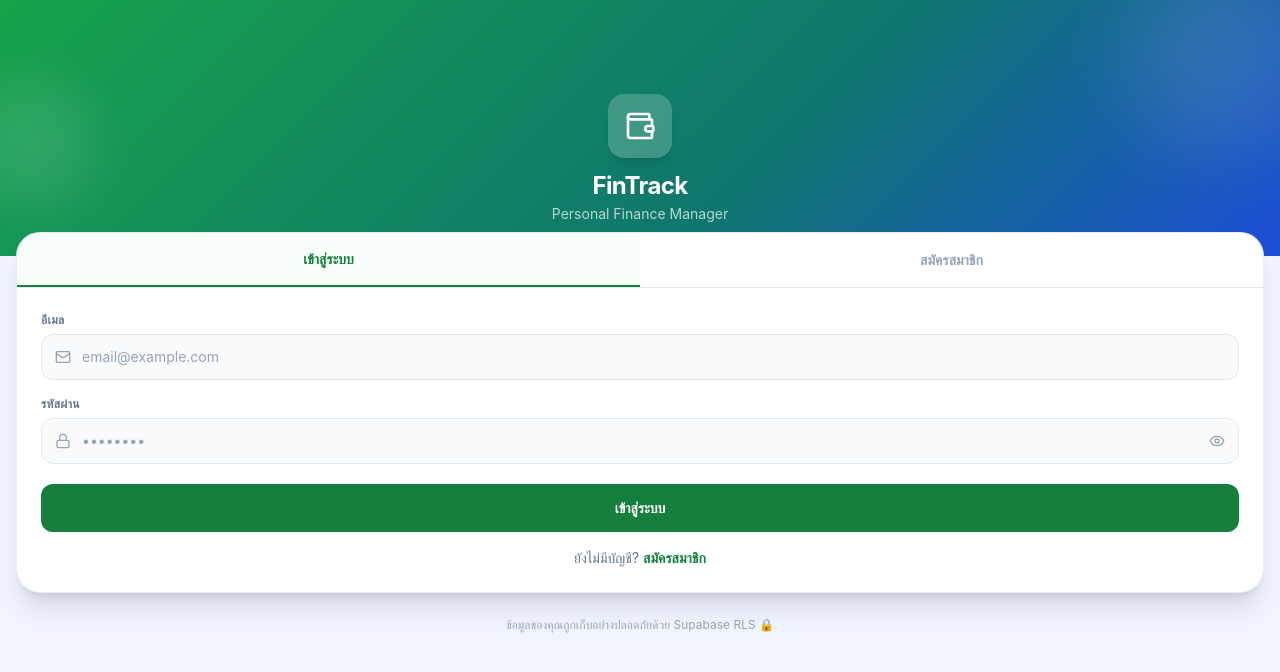
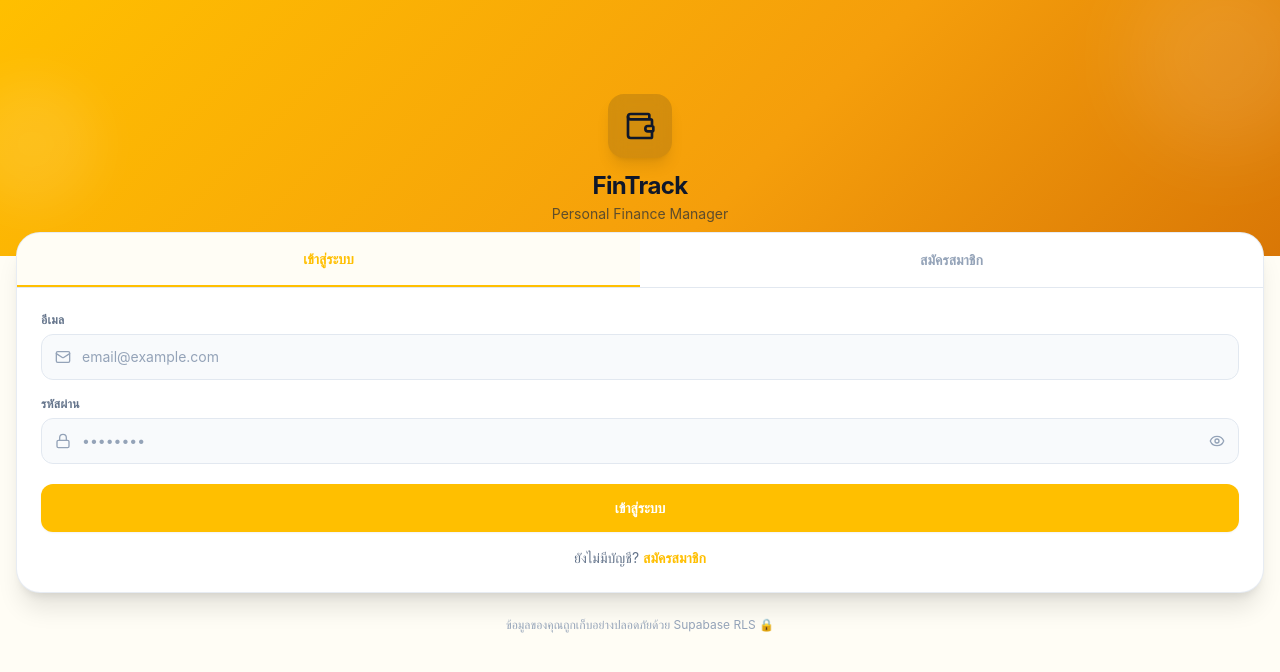
Before and after one commit to mootheera00-cmd/FinTrack, a React (Vite) app: page / in a window 1280 px wide. Shown: the top 672 px of the page. Built offline with nearby package versions, Linux system fonts and the light colour scheme; no server answers.

Commit message:
chore: change primary color to #FFBF00 amber gold

```diff
--- a/src/components/ui/Button.tsx
+++ b/src/components/ui/Button.tsx
@@ -13,7 +13,7 @@
 }
 
 const VARIANT_CLASSES: Record<ButtonVariant, string> = {
-  primary:     'bg-brand-500 hover:bg-brand-600 text-white active:bg-brand-700',
+  primary:     'bg-brand-500 hover:bg-brand-600 text-slate-900 active:bg-brand-600',
   secondary:   'bg-slate-100 hover:bg-slate-200 text-slate-700 border border-slate-200',
   ghost:       'bg-transparent hover:bg-slate-100 text-slate-600',
   destructive: 'bg-rose-50 hover:bg-rose-100 text-rose-600 border border-rose-200',
--- a/src/index.css
+++ b/src/index.css
@@ -13,7 +13,7 @@
 
   html {
     /* Prevent elastic scroll bounce revealing white on iOS */
-    background-color: #f0f4ff;
+    background-color: #fffdf5;
     /* Smooth scrolling on iOS */
     -webkit-overflow-scrolling: touch;
   }
--- a/src/pages/AuthPage.tsx
+++ b/src/pages/AuthPage.tsx
@@ -68,7 +68,7 @@
       {/* Top gradient decoration */}
       <div
         className="h-64 flex-shrink-0 flex flex-col items-center justify-end pb-8"
-        style={{ background: 'linear-gradient(135deg, #16a34a 0%, #0f766e 60%, #1d4ed8 100%)' }}
+        style={{ background: 'linear-gradient(135deg, #FFBF00 0%, #f59e0b 60%, #d97706 100%)' }}
       >
         {/* Decorative blobs */}
         <div className="absolute top-0 left-0 w-full h-64 overflow-hidden pointer-events-none">
@@ -78,12 +78,12 @@
 
         {/* Logo */}
         <div className="relative flex flex-col items-center gap-3">
-          <div className="w-16 h-16 bg-white/20 backdrop-blur rounded-2xl flex items-center justify-center shadow-lg">
-            <Wallet size={32} className="text-white" />
+          <div className="w-16 h-16 bg-slate-900/15 backdrop-blur rounded-2xl flex items-center justify-center shadow-lg">
+            <Wallet size={32} className="text-slate-900" />
           </div>
           <div className="text-center">
-            <h1 className="text-2xl font-bold text-white tracking-tight">FinTrack</h1>
-            <p className="text-sm text-white/70 mt-0.5">Personal Finance Manager</p>
+            <h1 className="text-2xl font-bold text-slate-900 tracking-tight">FinTrack</h1>
+            <p className="text-sm text-slate-800/70 mt-0.5">Personal Finance Manager</p>
           </div>
         </div>
       </div>
@@ -97,7 +97,7 @@
               onClick={() => setMode('signin')}
               className={`flex-1 py-4 text-sm font-semibold transition-colors ${
                 !isSignUp
-                  ? 'text-brand-500 border-b-2 border-brand-500 bg-green-50/50'
+                  ? 'text-brand-500 border-b-2 border-brand-500 bg-amber-50/50'
                   : 'text-slate-400 hover:text-slate-600'
               }`}
             >
@@ -107,7 +107,7 @@
               onClick={() => setMode('signup')}
               className={`flex-1 py-4 text-sm font-semibold transition-colors ${
                 isSignUp
-                  ? 'text-brand-500 border-b-2 border-brand-500 bg-green-50/50'
+                  ? 'text-brand-500 border-b-2 border-brand-500 bg-amber-50/50'
                   : 'text-slate-400 hover:text-slate-600'
               }`}
             >
--- a/src/pages/Dashboard.tsx
+++ b/src/pages/Dashboard.tsx
@@ -29,25 +29,25 @@
   return (
     <div
       className="relative overflow-hidden rounded-3xl mx-4 p-6"
-      style={{ background: 'linear-gradient(135deg, #16a34a 0%, #0f766e 60%, #1d4ed8 100%)' }}
+      style={{ background: 'linear-gradient(135deg, #FFBF00 0%, #f59e0b 60%, #d97706 100%)' }}
     >
       {/* Decorative blobs */}
       <div className="absolute -top-10 -right-10 w-40 h-40 rounded-full bg-white/10 blur-2xl" />
       <div className="absolute -bottom-8 -left-8  w-32 h-32 rounded-full bg-white/10 blur-xl" />
 
-      <p className="text-sm font-medium text-white/70 mb-1">Current Liquid Cash</p>
+      <p className="text-sm font-medium text-slate-800/80 mb-1">Current Liquid Cash</p>
 
       {loading ? (
-        <div className="h-10 w-48 bg-white/20 rounded-xl animate-pulse" />
+        <div className="h-10 w-48 bg-slate-900/10 rounded-xl animate-pulse" />
       ) : (
-        <p className="text-4xl font-bold text-white tracking-tight tabular-nums">
+        <p className="text-4xl font-bold text-slate-900 tracking-tight tabular-nums">
           {formatCurrency(liquidCash, currency)}
         </p>
       )}
 
       <div className="flex items-center gap-2 mt-4">
-        <span className="flex items-center gap-1 text-xs text-white/80 bg-white/15 rounded-full px-3 py-1">
-          <span className="w-1.5 h-1.5 rounded-full bg-green-300 animate-pulse" />
+        <span className="flex items-center gap-1 text-xs text-slate-800 bg-slate-900/10 rounded-full px-3 py-1">
+          <span className="w-1.5 h-1.5 rounded-full bg-amber-700 animate-pulse" />
           Live Balance
         </span>
       </div>
--- a/tailwind.config.js
+++ b/tailwind.config.js
@@ -9,17 +9,17 @@
       },
       colors: {
         brand: {
-          50:  '#f0fdf4',
-          100: '#dcfce7',
-          400: '#16a34a',
-          500: '#15803d',
-          600: '#166534',
-          900: '#14532d',
+          50:  '#fffdf0',
+          100: '#fff8cc',
+          400: '#FFBF00',
+          500: '#FFBF00',
+          600: '#e6ac00',
+          900: '#7a5b00',
         },
         surface: {
-          DEFAULT: '#f0f4ff',
+          DEFAULT: '#fffdf5',
           card:    '#ffffff',
-          elevated:'#f5f7ff',
+          elevated:'#fffbeb',
           border:  '#e2e8f0',
         },
       },
```
Also changed, not shown: 1 other file (tests, documents, lock files or other folders).
